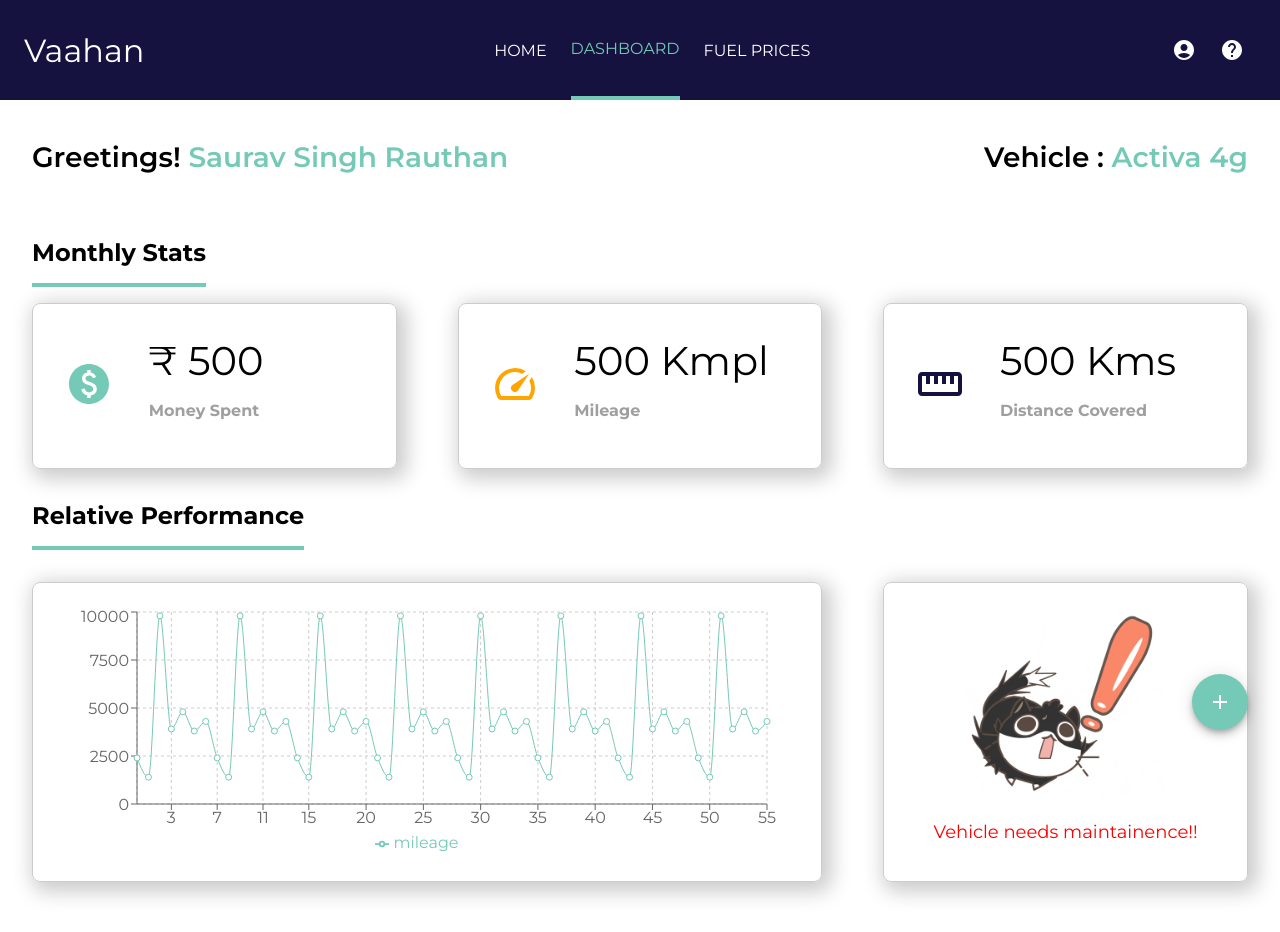
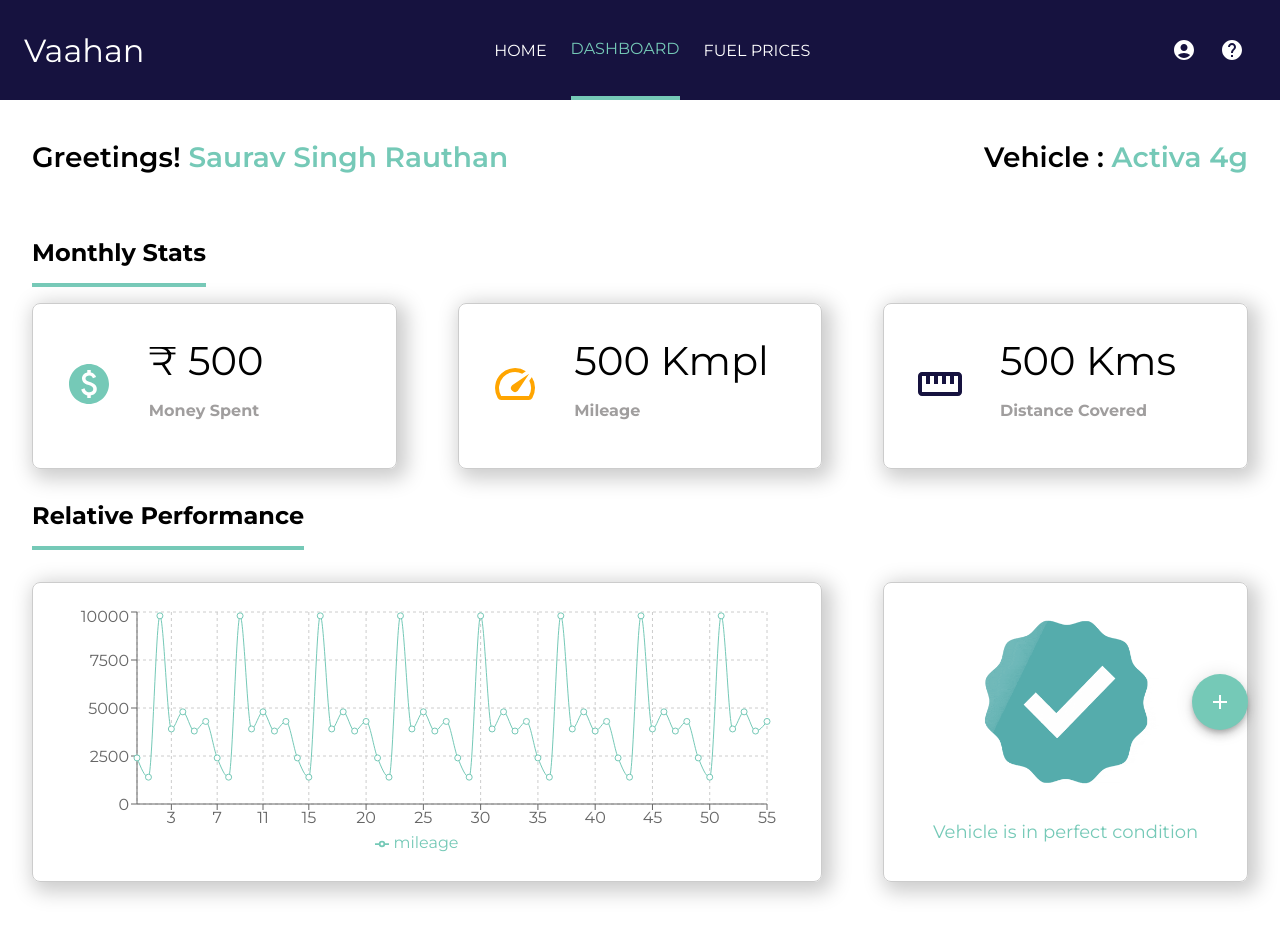
Before and after one commit to Saurav-Singh-Rauthan/Vaahan, a React (Create React App) app: page /dashboard in a window 1280 px wide. Shown: the top 932 px of the page. Built offline with nearby package versions, Linux system fonts and the light colour scheme.

Commit message:
added loading state for vehCondition

```diff
--- a/src/components/DashboardUI/VehCondition/VehCondition.js
+++ b/src/components/DashboardUI/VehCondition/VehCondition.js
@@ -1,12 +1,14 @@
-import React from "react";
+import React, { useState } from "react";
+import Skeleton from "@mui/material/Skeleton";
 
 import Styles from "./VehCondition.module.css";
 import check from "../../../assests/check.gif";
 import wrong from "../../../assests/wrong.gif";
 
 const VehCondition = (props) => {
-  let condition = "bad";
+  let condition = "good";
   let msg = "";
+  const [loadState, setloadState] = useState(0);
 
   if (condition === "good") {
     msg = "Vehicle is in perfect condition";
@@ -14,12 +16,40 @@ const VehCondition = (props) => {
     msg = "Vehicle needs maintainence!!";
   }
 
+  const loadComplete = () => {
+    console.log("loaded");
+    setloadState(1);
+  };
+
+  const goodCon = (
+    <img
+      className={Styles.img}
+      src={check}
+      alt="good condition"
+      onLoad={loadComplete}
+      style={{
+        textAlign: "center",
+        display: loadState === 1 ? "inline-block" : "none",
+      }}
+    />
+  );
+  const badCon = (
+    <img
+      className={Styles.img}
+      src={wrong}
+      alt="bad condition"
+      onLoad={loadComplete}
+      style={{
+        display: loadState === 1 ? "inline-block" : "none",
+      }}
+    />
+  );
+
   return (
     <div className={Styles.container}>
-      {condition === "good" ? (
-        <img className={Styles.img} src={check} alt="" />
-      ) : (
-        <img className={Styles.img} src={wrong} alt="" />
+      {condition === "good" ? goodCon : badCon}
+      {loadState === 1 ? null : (
+        <Skeleton variant="rectangular" width="100%" height={"100%"} />
       )}
       <p
         style={{
@@ -27,7 +57,7 @@ const VehCondition = (props) => {
           color: condition === "good" ? "#75c9b7" : "red",
         }}
       >
-        {msg}
+        {loadState === 1 ? msg : null}
       </p>
     </div>
   );
--- a/src/components/DashboardUI/VehCondition/VehCondition.module.css
+++ b/src/components/DashboardUI/VehCondition/VehCondition.module.css
@@ -5,4 +5,5 @@
 .container {
   text-align: center;
   padding: 1rem;
+  height: 100%;
 }
```
